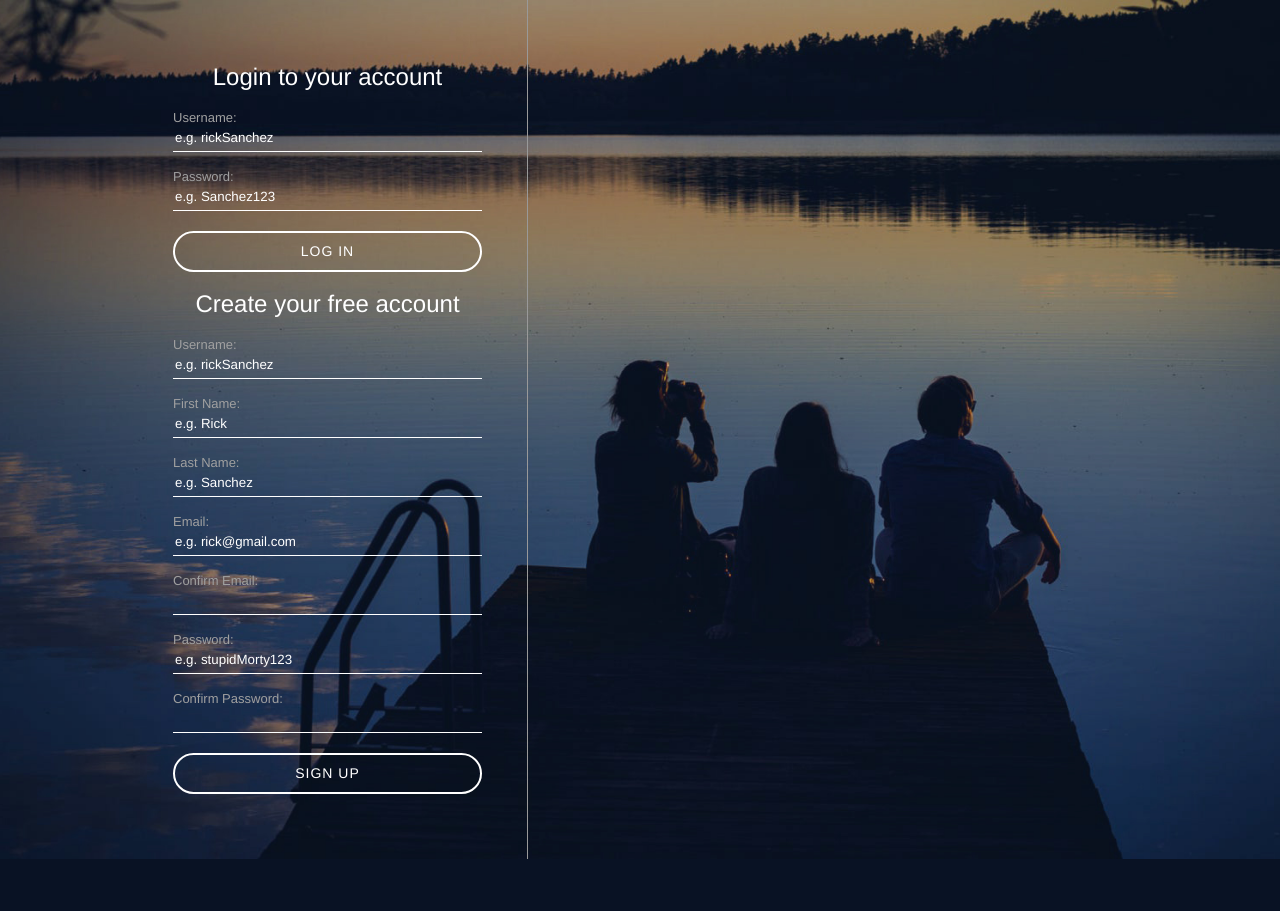
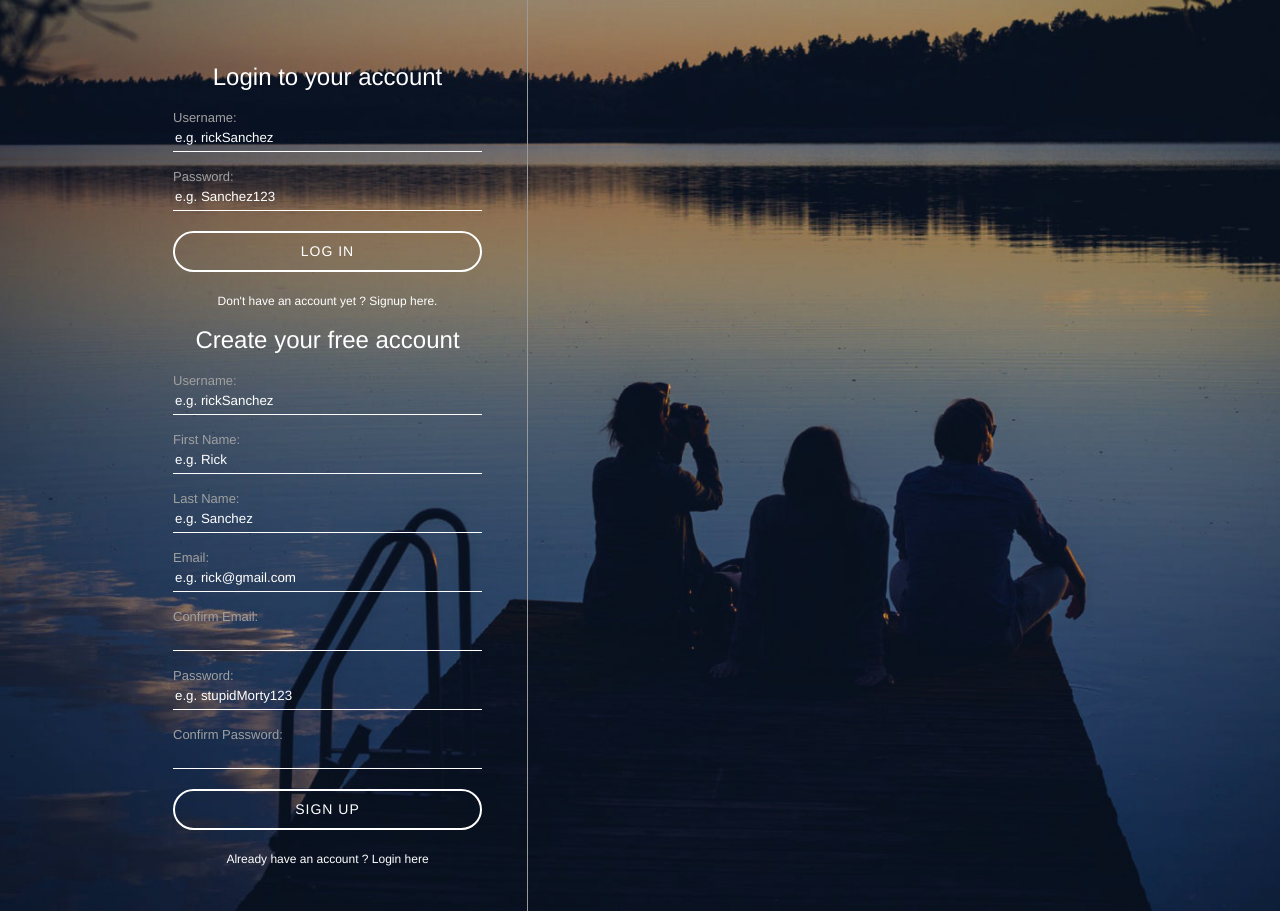
Before and after one commit to greg-grigorjevs/spotify-clone, a PHP site: page /register.php in a window 1280 px wide. Before the commit the page ends 859 px from the top, so only its background shows below. Run offline with PHP 8.4, Linux system fonts and the light colour scheme.

Commit message:
finish video 29

```diff
--- a/assets/css/register.css
+++ b/assets/css/register.css
@@ -96,3 +96,12 @@ body {
 #inputContainer button:hover {
     cursor: pointer;
 }
+
+.hasAccountText span {
+    font-weight: bold;
+    font-size: 12px;
+}
+
+.hasAccountText {
+    text-align: center;
+}
--- a/register.php
+++ b/register.php
@@ -44,6 +44,15 @@
                     </p>
 
                     <button type="submit" name="loginButton">LOG IN</button>
+
+                    <div class="hasAccountText">
+
+                        <span id="hideLogin">Don't have an account yet ? Signup
+                            here.
+                        </span>
+
+                    </div>
+
                 </form>
 
                 <!-- Register form -->
@@ -94,6 +103,11 @@
                     </p>
 
                     <button type="submit" name="registerButton">SIGN UP</button>
+
+                    <div class="hasAccountText">
+                        <span id="hideRegister">Already have an account ? Login here</span>
+                    </div>
+
                 </form>
             </div>
         </div>
```
